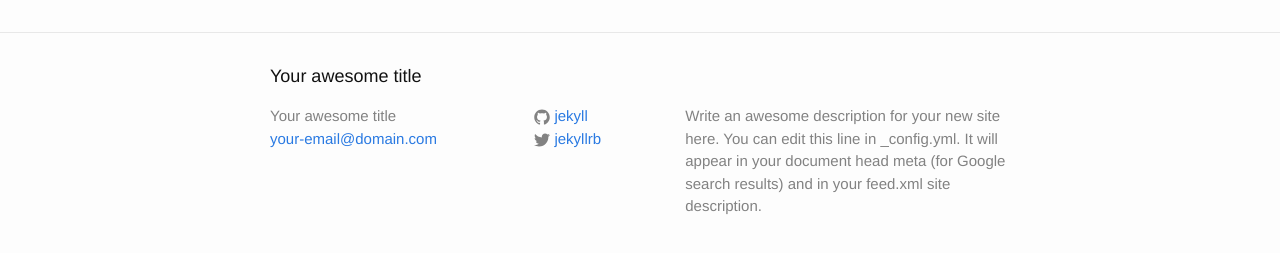
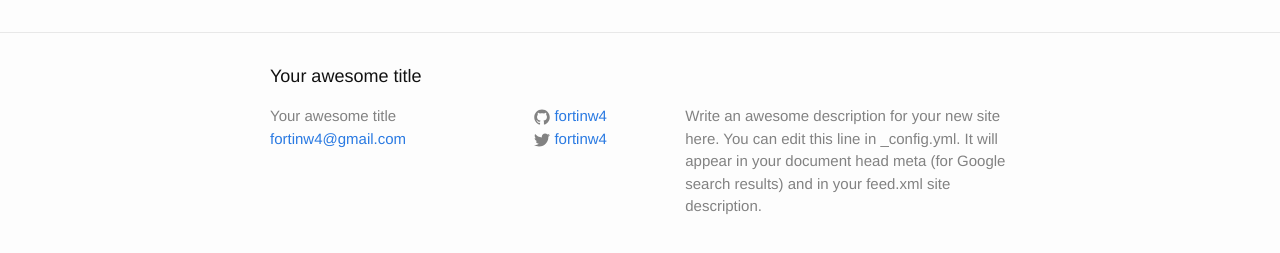
Before and after one commit to fortinw4/blog-Will-Fortin, a Jekyll site: the page built from index.html, in a window 1280 px wide. Shown: the part 534-787 px from the top of the page. Built offline with Jekyll 4.4.1, drawn with Linux system fonts in a browser that asks for light colours.

Commit message:
config user settings

```diff
--- a/_config.yml
+++ b/_config.yml
@@ -1,14 +1,14 @@
 # Site settings
 title: Your awesome title
-email: your-email@domain.com
+email: fortinw4@gmail.com
 description: > # this means to ignore newlines until "baseurl:"
   Write an awesome description for your new site here. You can edit this
   line in _config.yml. It will appear in your document head meta (for
   Google search results) and in your feed.xml site description.
 baseurl: "/blog-Will-Fortin/" # the subpath of your site, e.g. /blog/
 url: "http://yourdomain.com" # the base hostname & protocol for your site
-twitter_username: jekyllrb
-github_username:  jekyll
+twitter_username: fortinw4
+github_username:  fortinw4
 
 # Build settings
 markdown: kramdown
```
Also changed, not shown: _posts/2015-07-14-Jekyll-and-Hyde.md (+1 -0 lines).
